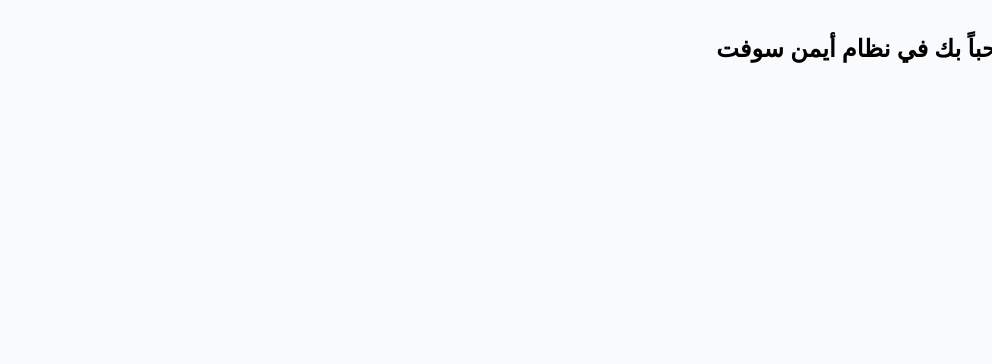
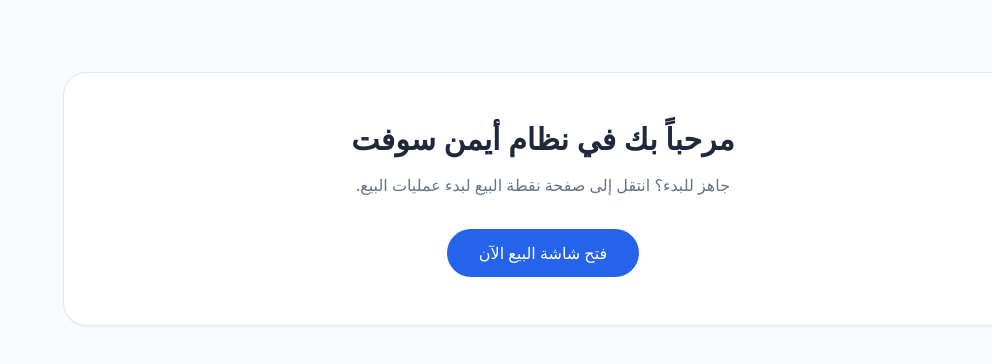
Before and after one commit to Aiman7716/supermarket-erp, a React (Vite) app: page / in a window 1280 px wide. Shown: the top 364 px of the page, without its empty margins (288-1280 px from the left). Built offline with nearby package versions, Linux system fonts and the light colour scheme.

Commit message:
Refactor layout and update navigation links

```diff
--- a/src/App.tsx
+++ b/src/App.tsx
@@ -1,39 +1,68 @@
 import React from 'react';
 import { BrowserRouter, Routes, Route, Link } from 'react-router-dom';
 import POSPage from './pages/POSPage';
-import './index.css'; // التأكد من ربط التنسيق الذي جهزته
+import { LayoutDashboard, ShoppingCart, Package, Settings } from 'lucide-react';
 
+// استدعاء ملف التنسيق الأساسي
+import './index.css';
+
+// مكون الهيكل الرئيسي - لضمان ظهور القائمة الجانبية في كل الصفحات
 const Layout = ({ children }: { children: React.ReactNode }) => (
   <div className="flex min-h-screen bg-slate-50" dir="rtl">
-    {/* القائمة الجانبية - الهيكل الثابت */}
+    {/* القائمة الجانبية - أيمن سوفت */}
     <aside className="w-64 bg-slate-900 text-white p-6 shadow-xl shrink-0">
-      <h2 className="text-2xl font-bold mb-10 text-blue-400">أيمن سوفت</h2>
-      <nav className="space-y-4">
-        <Link to="/" className="flex items-center gap-3 p-3 hover:bg-slate-800 rounded-xl transition">
-          🏠 الرئيسية
+      <div className="mb-10">
+        <h2 className="text-2xl font-bold text-blue-400 font-sans">أيمن سوفت</h2>
+        <p className="text-xs text-slate-400 mt-1">نظام إدارة السوبر ماركت</p>
+      </div>
+
+      <nav className="space-y-2">
+        <Link to="/" className="flex items-center gap-3 p-3 hover:bg-slate-800 rounded-xl transition text-slate-300">
+          <LayoutDashboard size={20} /> الرئيسية
         </Link>
-        <Link to="/pos" className="flex items-center gap-3 p-3 bg-blue-600 rounded-xl transition shadow-lg shadow-blue-900/20">
-          🛒 نقطة البيع (POS)
+
+        <Link to="/pos" className="flex items-center gap-3 p-3 bg-blue-600 text-white rounded-xl transition shadow-lg shadow-blue-900/20">
+          <ShoppingCart size={20} /> نقطة البيع (POS)
         </Link>
-        <div className="p-3 opacity-40 text-sm border-t border-slate-800 mt-4">
-          📦 الأصناف (المرحلة القادمة)
+
+        {/* روابط معطلة مؤقتاً حتى نجهز واجهاتها في الخطوات القادمة */}
+        <div className="flex items-center gap-3 p-3 opacity-40 cursor-not-allowed text-slate-400 border-t border-slate-800 mt-4 pt-4">
+          <Package size={20} /> الأصناف والمنتجات
+        </div>
+
+        <div className="flex items-center gap-3 p-3 opacity-40 cursor-not-allowed text-slate-400">
+          <Settings size={20} /> إعدادات النظام
         </div>
       </nav>
     </aside>
 
-    {/* منطقة عرض الصفحات المتغيرة */}
+    {/* منطقة عرض المحتوى المتغير */}
     <main className="flex-1 p-8 overflow-auto">
-      {children}
+      <div className="max-w-7xl mx-auto">
+        {children}
+      </div>
     </main>
   </div>
 );
 
+// المكون الرئيسي للتطبيق
 export default function App() {
   return (
     <BrowserRouter>
       <Layout>
         <Routes>
-          <Route path="/" element={<div className="text-2xl font-bold">مرحباً بك في نظام أيمن سوفت</div>} />
+          {/* الصفحة الترحيبية */}
+          <Route path="/" element={
+            <div className="bg-white p-12 rounded-3xl shadow-sm border border-slate-200 text-center mt-10">
+              <h1 className="text-3xl font-bold text-slate-800">مرحباً بك في نظام أيمن سوفت</h1>
+              <p className="mt-4 text-slate-500">جاهز للبدء؟ انتقل إلى صفحة نقطة البيع لبدء عمليات البيع.</p>
+              <Link to="/pos" className="inline-block mt-8 px-8 py-3 bg-blue-600 text-white rounded-full hover:bg-blue-700 transition">
+                فتح شاشة البيع الآن
+              </Link>
+            </div>
+          } />
+
+          {/* صفحة نقطة البيع التي سنعمل عليها الآن */}
           <Route path="/pos" element={<POSPage />} />
         </Routes>
       </Layout>
```
